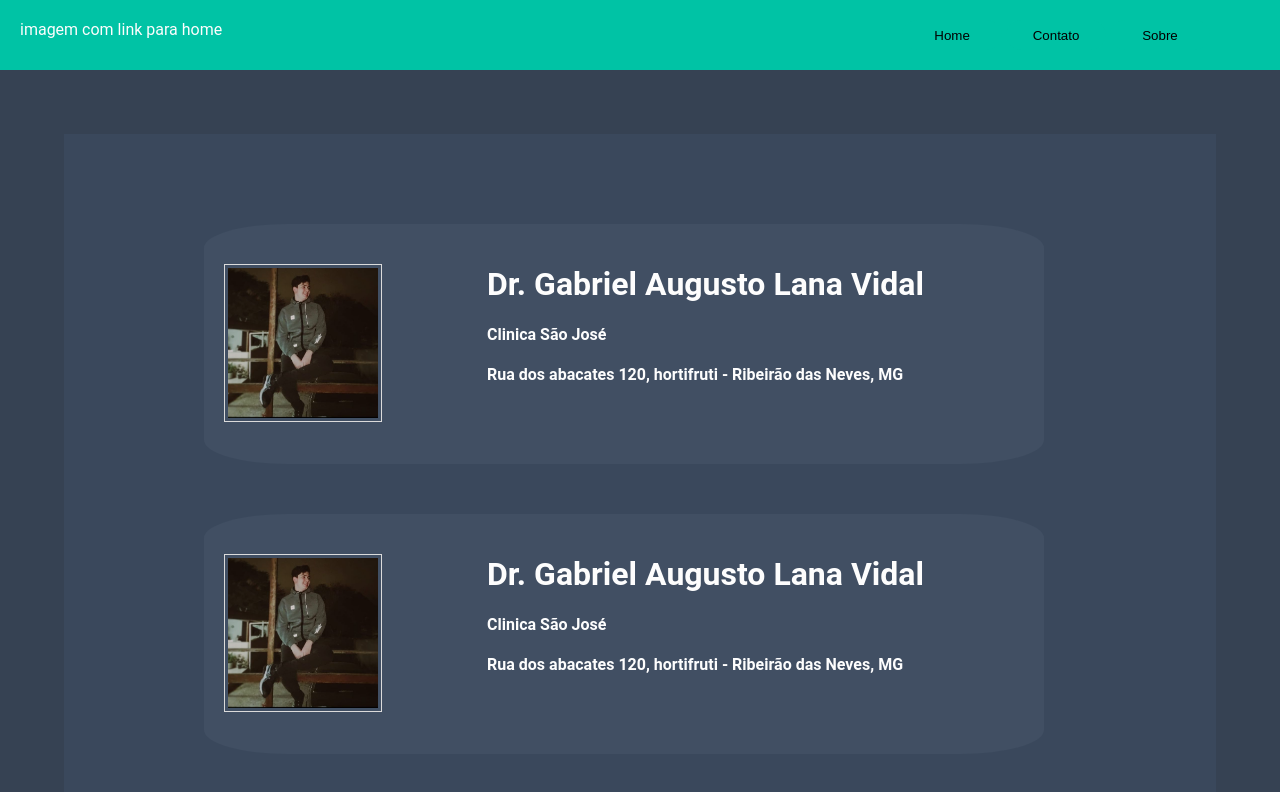
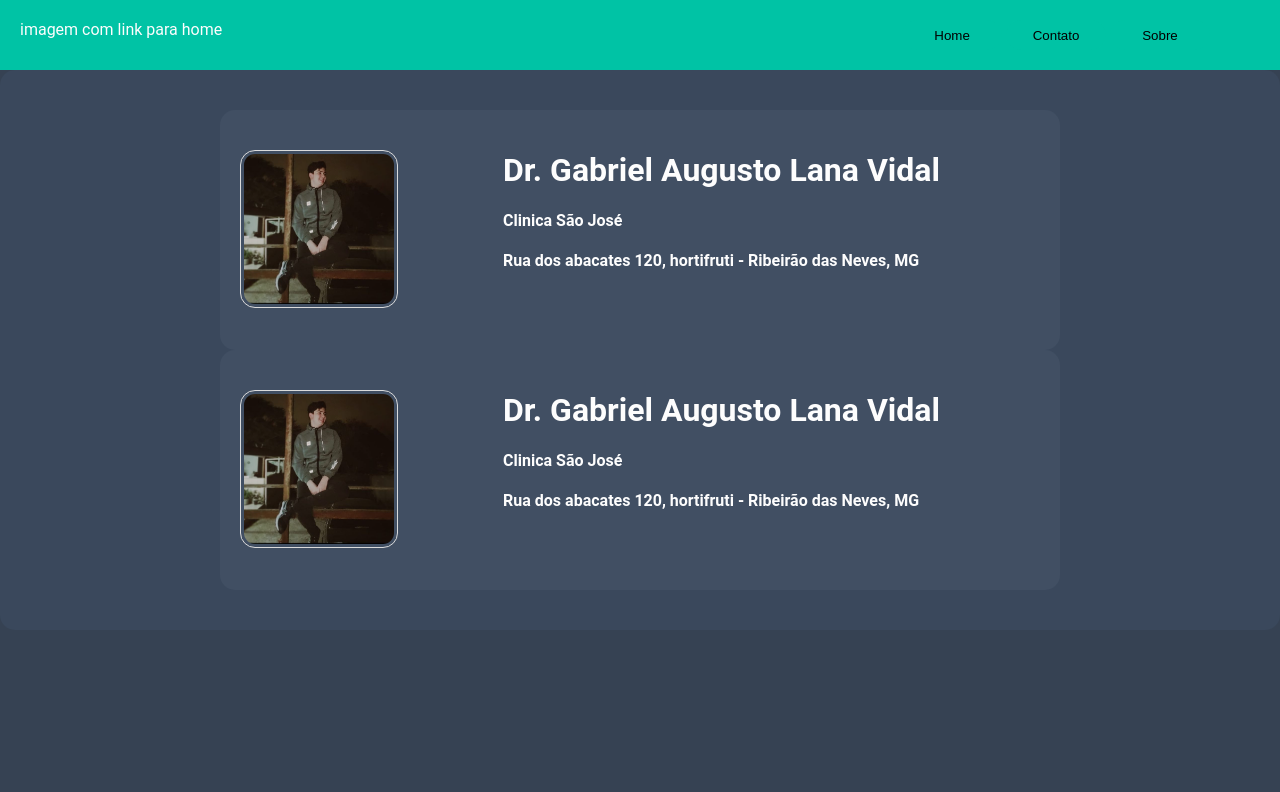
Before and after one commit to bielaugusto/DoctorSearch, a plain HTML site: page Pesquisa.html in a window 1280 px wide. Drawn offline with Linux system fonts and the light colour scheme.

Commit message:
Update Pesquisa.css

```diff
--- a/Styles/Pesquisa.css
+++ b/Styles/Pesquisa.css
@@ -3,21 +3,21 @@ body #lista {
     height: auto;
     align-items: center;
     background-color: #414f63;
-    margin-top: 50px;
-    margin-bottom: 50px;
-    margin-left: 100px;
-    margin-right: 100px;
+    margin: 0 auto;
     padding: 20px;
-    border-radius: 10%;
+    border-radius: 15px;
+    text-align: center;
 }
 
 #pagina {
     background-color: #3a485c;
     align-items: center;
     margin: 5%;
-    width: auto;
+    width: 1200px;
     height: auto;
     padding: 40px;
+    margin: 0 auto;
+    border-radius: 15px;
 }
 
 body #perfil{
@@ -43,6 +43,7 @@ body #perfil{
     padding: 3px;
     background-color: #414f63;
     border: 1px solid #dbdbdb;
+    border-radius: 15px;
 }
 
 #info {
```
